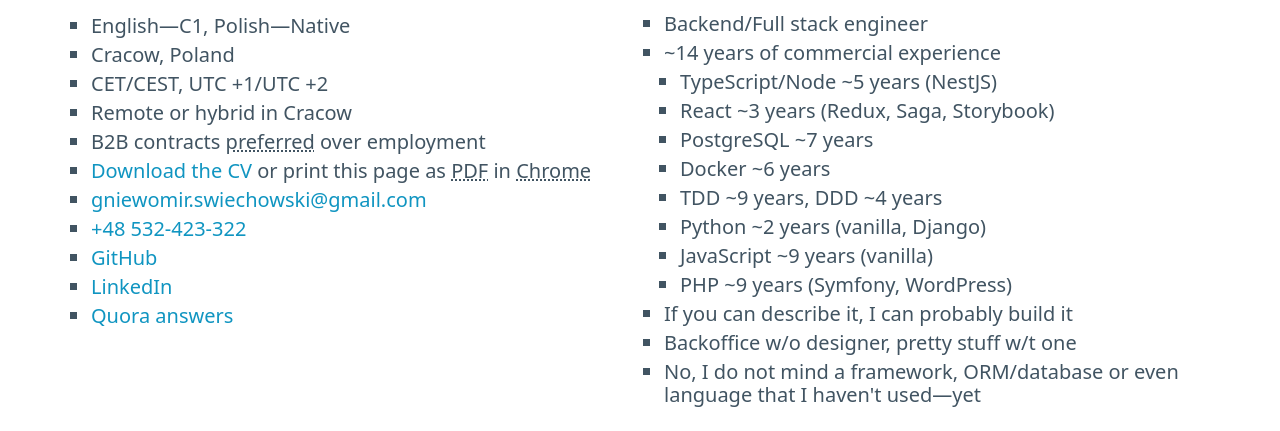
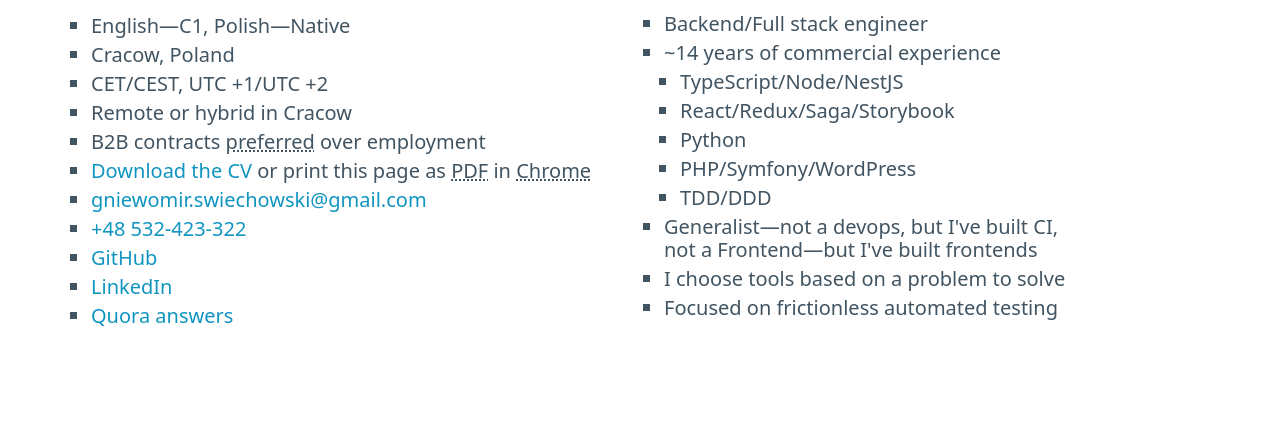
Before and after one commit to gniewomir/gniewomir.github.io, a website built with Parcel: page index.html in a window 1280 px wide. Shown: the part 132-563 px from the top of the page. Built offline with nearby package versions, Linux system fonts and the light colour scheme.

Commit message:
cv update

```diff
--- a/index.html
+++ b/index.html
@@ -63,19 +63,16 @@
           <li>Backend/Full stack engineer</li>
           <li>~14 years of commercial experience
             <ul>
-              <li>TypeScript/Node ~5 years (NestJS)</li>
-              <li>React ~3 years (Redux, Saga, Storybook)</li>
-              <li>PostgreSQL ~7 years</li>
-              <li>Docker ~6 years</li>
-              <li>TDD ~9 years, DDD ~4 years</li>
-              <li>Python ~2 years (vanilla, Django)</li>
-              <li>JavaScript ~9 years (vanilla)</li>
-              <li>PHP ~9 years (Symfony, WordPress)</li>
+              <li>TypeScript/Node/NestJS</li>
+              <li>React/Redux/Saga/Storybook</li>
+              <li>Python</li>
+              <li>PHP/Symfony/WordPress</li>
+              <li>TDD/DDD</li>
             </ul>
           </li>
-          <li>If you can describe it, I can probably build it</li>
-          <li>Backoffice w/o designer, pretty stuff w/t one</li>
-          <li>No, I do not mind a framework, ORM/database or even language that I haven't used—yet</li>
+          <li>Generalist—not a devops, but I've built CI,<br>not a Frontend—but I've built frontends</li>
+          <li>I choose tools based on a problem to solve</li>
+          <li>Focused on frictionless automated testing</li>
         </ul>
       </section>
     </section>
```
